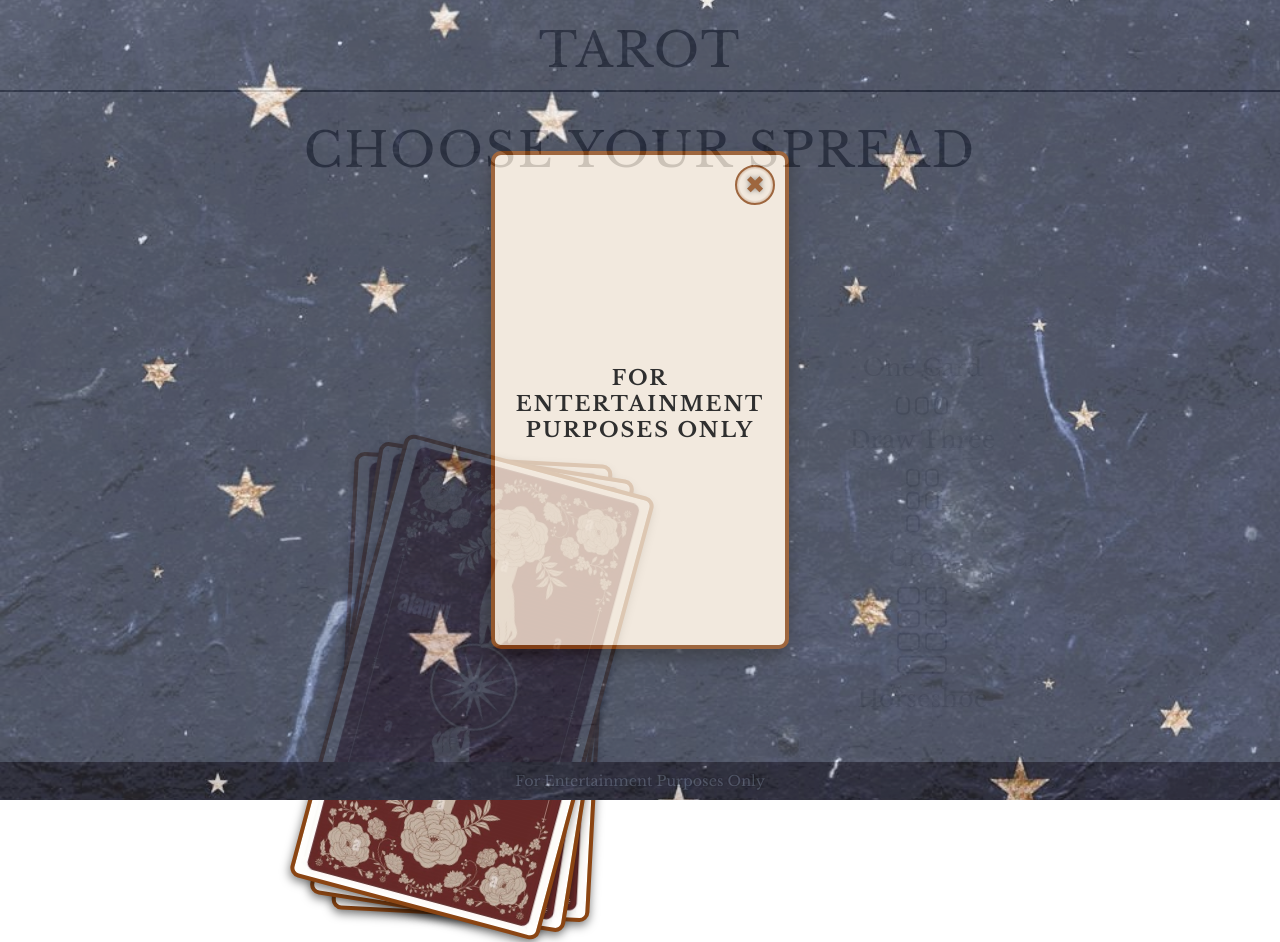
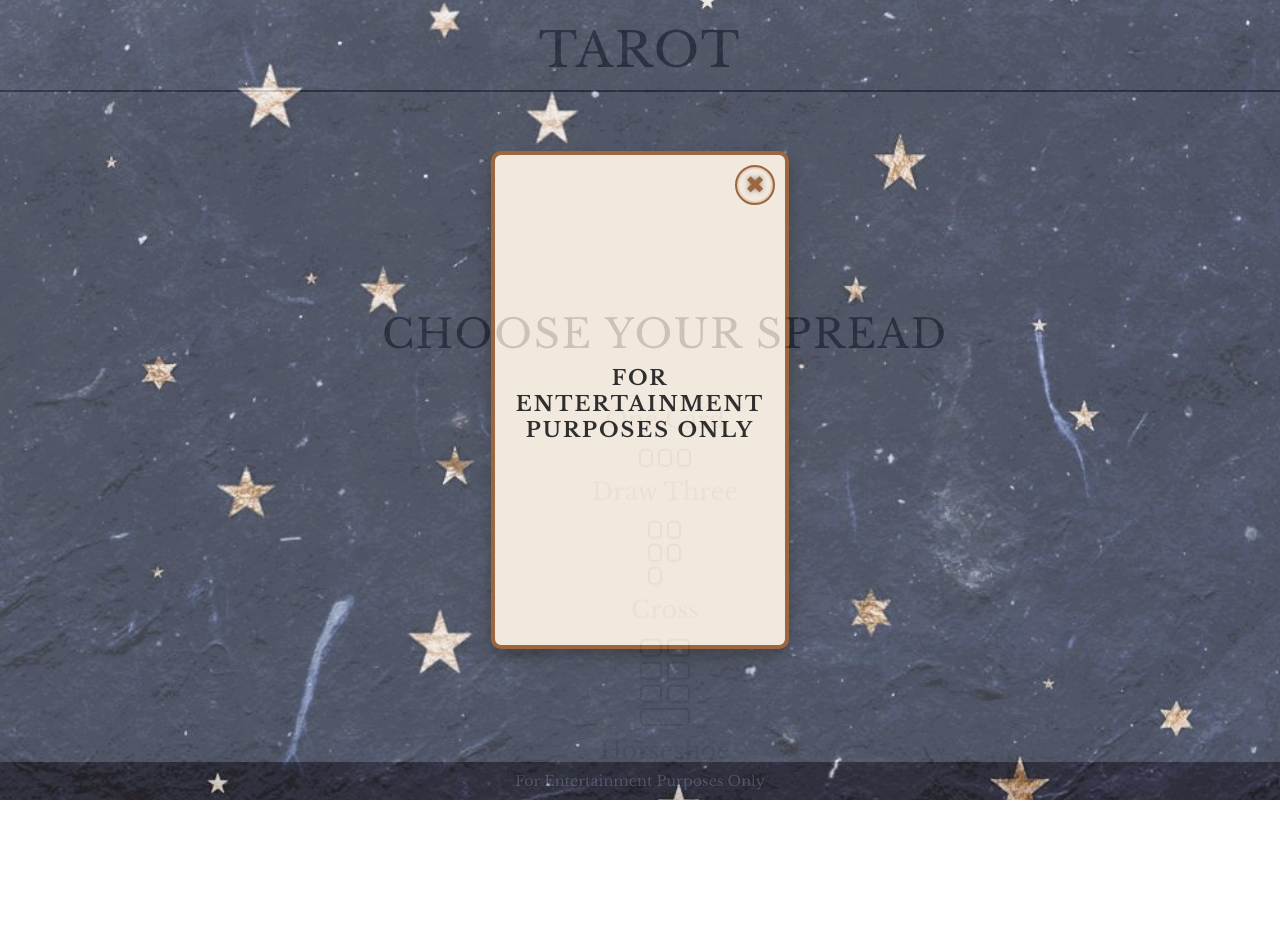
Before and after one commit to aRonnieAlsop/tarot_game, a React (Create React App) app: page /cardspread in a window 1280 px wide. Built offline with nearby package versions, Linux system fonts and the light colour scheme.

Commit message:
'wip nav-title'

```diff
--- a/src/components/CardSpread/CardSpread.css
+++ b/src/components/CardSpread/CardSpread.css
@@ -50,23 +50,16 @@
 
   /* Title Above Navigation Links */
   .nav-title {
-    font-size: 3rem;
+    font-size: 2.5rem;
     font-family: 'Libre Baskerville', serif;
     font-weight: normal;
     color: #333;
     text-transform: uppercase;
     letter-spacing: 2px;
     text-align: center;
-    position: absolute;
-    top: 10%;
-    left: 50%;
-    transform: translateX(-50%);
-    overflow: hidden;
-    white-space: nowrap;
-    width: 0%;
+    position: relative;
+    margin-bottom: 20px;
     animation: magical-writing 3s steps(40, end) forwards, fade-in 0.5s ease-in 3s forwards;
-    z-index: 10;
-
   }
 
 .nav-bar {
@@ -234,13 +227,15 @@
 
   @media (min-width: 769px) {
     .tarot-card-stack {
+        font-size: 3rem;
+        position: absolute;
         top: 50%;
         left: 5%;
         transform: translateY(-50%);
         writing-mode: vertical-rl;
         text-orientation: upright;
-        animation: slide-in-left 3s ease-out forwards;
-        white-space: normal;
         line-height: 1.5;
+        text-align: left;
+        margin-bottom: 0;
     }
   }
--- a/src/components/CardSpread/CardSpread.jsx
+++ b/src/components/CardSpread/CardSpread.jsx
@@ -5,14 +5,7 @@ import './CardSpread.css';
 const CardSpread = () => {
   return (
     <div className="card-spread">
-      {/* Tarot Card Stack */}
-      <div className="tarot-card-stack">
-        <div className="tarot-card back-pattern"></div>
-        <div className="tarot-card back-pattern"></div>
-        <div className="tarot-card back-pattern"></div>
-      </div>
-
-      {/* Navigation Bar */}
+     {/* Navigation Bar */}
       <div className="nav-section">
         <h2 className="nav-title">Choose Your Spread</h2>
       <nav className="nav-bar">
@@ -64,7 +57,7 @@ const CardSpread = () => {
         </div>
       </nav>
       </div>
-    </div>
+      </div>
   );
 };
 
```
